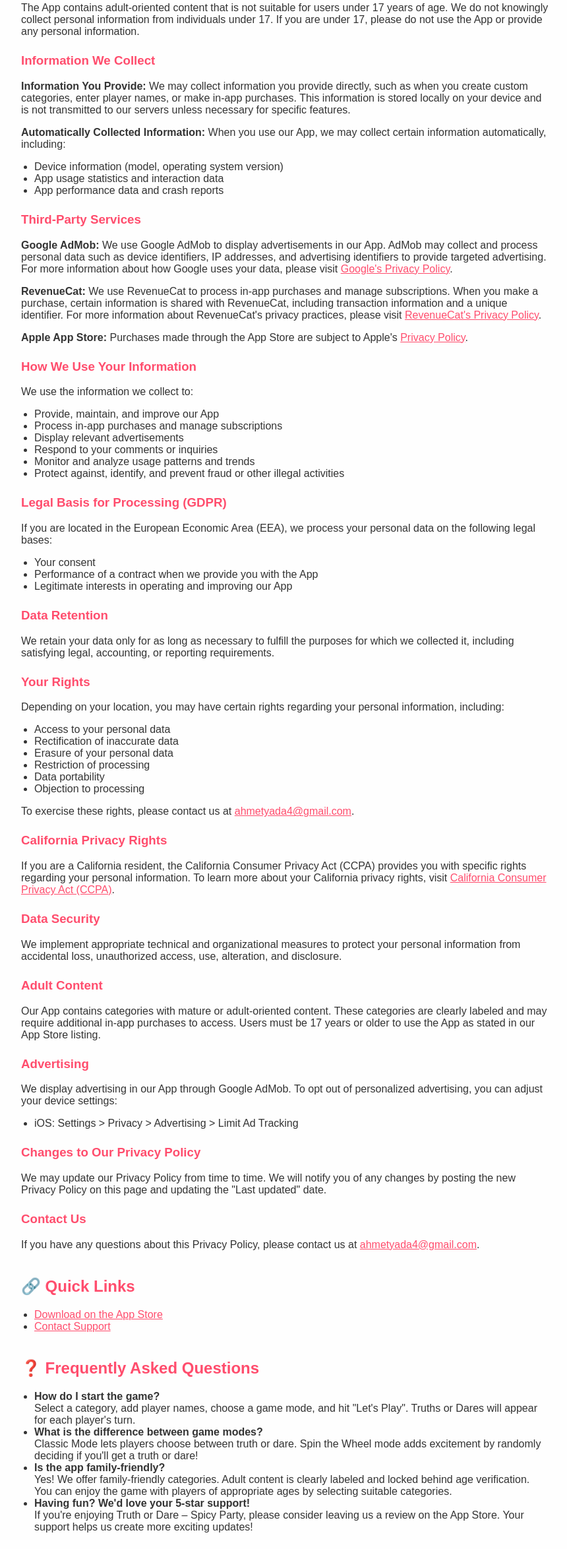
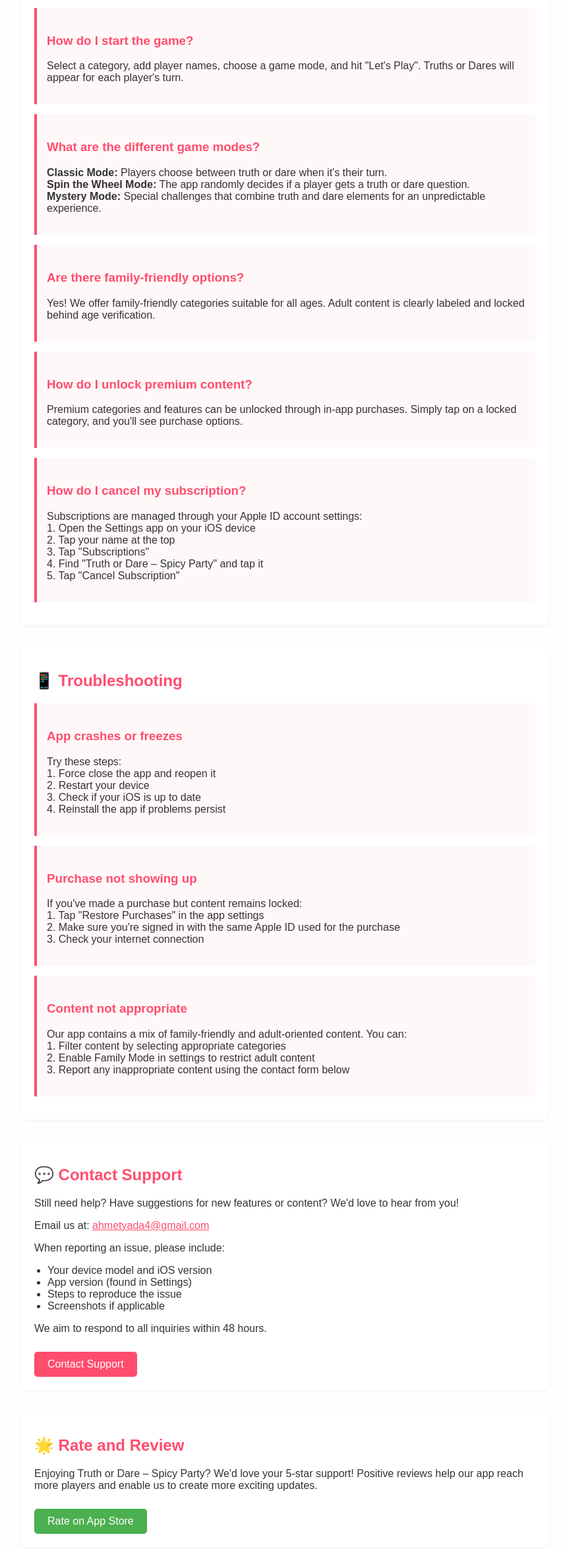
Before and after one commit to crovs/privacy-policy-truthdare, a plain HTML site: page index.html in a window 1280 px wide. Shown: the part 441-2789 px from the top of the page at 66% size, without its empty margins (208-1068 px from the left). Drawn offline with Linux system fonts and the light colour scheme.

Commit message:
Update index.html

```diff
--- a/index.html
+++ b/index.html
@@ -2,7 +2,7 @@
 <html lang="en">
 <head>
   <meta charset="UTF-8" meta name="viewport" content="width=device-width, initial-scale=1.0"/>
-  <title>Truth or Dare – Spicy Party | Privacy Policy</title>
+  <title>Truth or Dare – Spicy Party | Support</title>
   <style>
     body {
       font-family: sans-serif;
@@ -41,7 +41,45 @@
       color: #777;
     }
     .section {
-      margin-bottom: 40px;
+      margin-bottom: 30px;
+      padding: 20px;
+      border-radius: 8px;
+      background-color: #fff;
+      box-shadow: 0 2px 4px rgba(0,0,0,0.05);
+    }
+    .card {
+      padding: 15px;
+      margin-bottom: 15px;
+      border-left: 4px solid #ff4d6d;
+      background-color: #fff8f9;
+    }
+    .contact-btn {
+      display: inline-block;
+      background-color: #ff4d6d;
+      color: white;
+      padding: 10px 20px;
+      border-radius: 5px;
+      text-decoration: none;
+      margin-top: 10px;
+      transition: background-color 0.3s;
+    }
+    .contact-btn:hover {
+      background-color: #e63e5c;
+    }
+    .links-container {
+      display: flex;
+      flex-wrap: wrap;
+      justify-content: space-around;
+      margin-top: 20px;
+    }
+    .link-card {
+      width: 30%;
+      min-width: 200px;
+      margin-bottom: 20px;
+      text-align: center;
+      padding: 15px;
+      border-radius: 8px;
+      box-shadow: 0 2px 4px rgba(0,0,0,0.1);
     }
   </style>
 </head>
@@ -49,126 +87,122 @@
 
 <header>
   <h1>🎉 Truth or Dare – Spicy Party</h1>
-  <p>Privacy Policy</p>
+  <p>Support Center</p>
 </header>
 
 <main>
   <div class="section">
-    <h2>Privacy Policy</h2>
-    <p>Last updated: May 18, 2025</p>
-
-    <h3>Introduction</h3>
-    <p>Ahmet Emin Yada ("we," "our," or "us") respects your privacy and is committed to protecting it through compliance with this policy. This policy describes how we collect, use, and share information when you use our "Truth or Dare – Spicy Party" mobile application (the "App").</p>
-
-    <h3>Age Restrictions</h3>
-    <p>The App contains adult-oriented content that is not suitable for users under 17 years of age. We do not knowingly collect personal information from individuals under 17. If you are under 17, please do not use the App or provide any personal information.</p>
-
-    <h3>Information We Collect</h3>
-    <p><strong>Information You Provide:</strong> We may collect information you provide directly, such as when you create custom categories, enter player names, or make in-app purchases. This information is stored locally on your device and is not transmitted to our servers unless necessary for specific features.</p>
-
-    <p><strong>Automatically Collected Information:</strong> When you use our App, we may collect certain information automatically, including:</p>
-    <ul>
-      <li>Device information (model, operating system version)</li>
-      <li>App usage statistics and interaction data</li>
-      <li>App performance data and crash reports</li>
-    </ul>
-
-    <h3>Third-Party Services</h3>
-    <p><strong>Google AdMob:</strong> We use Google AdMob to display advertisements in our App. AdMob may collect and process personal data such as device identifiers, IP addresses, and advertising identifiers to provide targeted advertising. For more information about how Google uses your data, please visit <a href="https://policies.google.com/privacy" target="_blank">Google's Privacy Policy</a>.</p>
-
-    <p><strong>RevenueCat:</strong> We use RevenueCat to process in-app purchases and manage subscriptions. When you make a purchase, certain information is shared with RevenueCat, including transaction information and a unique identifier. For more information about RevenueCat's privacy practices, please visit <a href="https://www.revenuecat.com/privacy" target="_blank">RevenueCat's Privacy Policy</a>.</p>
-
-    <p><strong>Apple App Store:</strong> Purchases made through the App Store are subject to Apple's <a href="https://www.apple.com/legal/privacy/en-ww/" target="_blank">Privacy Policy</a>.</p>
-
-    <h3>How We Use Your Information</h3>
-    <p>We use the information we collect to:</p>
-    <ul>
-      <li>Provide, maintain, and improve our App</li>
-      <li>Process in-app purchases and manage subscriptions</li>
-      <li>Display relevant advertisements</li>
-      <li>Respond to your comments or inquiries</li>
-      <li>Monitor and analyze usage patterns and trends</li>
-      <li>Protect against, identify, and prevent fraud or other illegal activities</li>
-    </ul>
-
-    <h3>Legal Basis for Processing (GDPR)</h3>
-    <p>If you are located in the European Economic Area (EEA), we process your personal data on the following legal bases:</p>
-    <ul>
-      <li>Your consent</li>
-      <li>Performance of a contract when we provide you with the App</li>
-      <li>Legitimate interests in operating and improving our App</li>
-    </ul>
-
-    <h3>Data Retention</h3>
-    <p>We retain your data only for as long as necessary to fulfill the purposes for which we collected it, including satisfying legal, accounting, or reporting requirements.</p>
-
-    <h3>Your Rights</h3>
-    <p>Depending on your location, you may have certain rights regarding your personal information, including:</p>
-    <ul>
-      <li>Access to your personal data</li>
-      <li>Rectification of inaccurate data</li>
-      <li>Erasure of your personal data</li>
-      <li>Restriction of processing</li>
-      <li>Data portability</li>
-      <li>Objection to processing</li>
-    </ul>
-    <p>To exercise these rights, please contact us at <a href="mailto:ahmetyada4@gmail.com">ahmetyada4@gmail.com</a>.</p>
-
-    <h3>California Privacy Rights</h3>
-    <p>If you are a California resident, the California Consumer Privacy Act (CCPA) provides you with specific rights regarding your personal information. To learn more about your California privacy rights, visit <a href="https://oag.ca.gov/privacy/ccpa" target="_blank">California Consumer Privacy Act (CCPA)</a>.</p>
-
-    <h3>Data Security</h3>
-    <p>We implement appropriate technical and organizational measures to protect your personal information from accidental loss, unauthorized access, use, alteration, and disclosure.</p>
-
-    <h3>Adult Content</h3>
-    <p>Our App contains categories with mature or adult-oriented content. These categories are clearly labeled and may require additional in-app purchases to access. Users must be 17 years or older to use the App as stated in our App Store listing.</p>
-
-    <h3>Advertising</h3>
-    <p>We display advertising in our App through Google AdMob. To opt out of personalized advertising, you can adjust your device settings:</p>
-    <ul>
-      <li>iOS: Settings > Privacy > Advertising > Limit Ad Tracking</li>
-    </ul>
-
-    <h3>Changes to Our Privacy Policy</h3>
-    <p>We may update our Privacy Policy from time to time. We will notify you of any changes by posting the new Privacy Policy on this page and updating the "Last updated" date.</p>
-
-    <h3>Contact Us</h3>
-    <p>If you have any questions about this Privacy Policy, please contact us at <a href="mailto:ahmetyada4@gmail.com">ahmetyada4@gmail.com</a>.</p>
+    <h2>Need Help? We've Got You Covered!</h2>
+    <p>Welcome to the Truth or Dare – Spicy Party support page. Find answers to common questions, troubleshooting tips, and ways to contact us below.</p>
   </div>
 
   <div class="section">
-    <h2>🔗 Quick Links</h2>
-    <ul>
-      <li><a href="#">Download on the App Store</a></li>
-      <li><a href="mailto:ahmetyada4@gmail.com">Contact Support</a></li>
-    </ul>
+    <h2>🔍 Frequently Asked Questions</h2>
+
+    <div class="card">
+      <h3>How do I start the game?</h3>
+      <p>Select a category, add player names, choose a game mode, and hit "Let's Play". Truths or Dares will appear for each player's turn.</p>
+    </div>
+
+    <div class="card">
+      <h3>What are the different game modes?</h3>
+      <p><strong>Classic Mode:</strong> Players choose between truth or dare when it's their turn.<br>
+      <strong>Spin the Wheel Mode:</strong> The app randomly decides if a player gets a truth or dare question.<br>
+      <strong>Mystery Mode:</strong> Special challenges that combine truth and dare elements for an unpredictable experience.</p>
+    </div>
+
+    <div class="card">
+      <h3>Are there family-friendly options?</h3>
+      <p>Yes! We offer family-friendly categories suitable for all ages. Adult content is clearly labeled and locked behind age verification.</p>
+    </div>
+
+    <div class="card">
+      <h3>How do I unlock premium content?</h3>
+      <p>Premium categories and features can be unlocked through in-app purchases. Simply tap on a locked category, and you'll see purchase options.</p>
+    </div>
+
+    <div class="card">
+      <h3>How do I cancel my subscription?</h3>
+      <p>Subscriptions are managed through your Apple ID account settings:<br>
+      1. Open the Settings app on your iOS device<br>
+      2. Tap your name at the top<br>
+      3. Tap "Subscriptions"<br>
+      4. Find "Truth or Dare – Spicy Party" and tap it<br>
+      5. Tap "Cancel Subscription"</p>
+    </div>
   </div>
 
   <div class="section">
-    <h2>❓ Frequently Asked Questions</h2>
-    <ul>
-      <li><strong>How do I start the game?</strong><br>Select a category, add player names, choose a game mode, and hit "Let's Play". Truths or Dares will appear for each player's turn.</li>
-      <li><strong>What is the difference between game modes?</strong><br>Classic Mode lets players choose between truth or dare. Spin the Wheel mode adds excitement by randomly deciding if you'll get a truth or dare!</li>
-      <li><strong>Is the app family-friendly?</strong><br>Yes! We offer family-friendly categories. Adult content is clearly labeled and locked behind age verification. You can enjoy the game with players of appropriate ages by selecting suitable categories.</li>
-      <li><strong>Having fun? We'd love your 5-star support!</strong><br>If you're enjoying Truth or Dare – Spicy Party, please consider leaving us a review on the App Store. Your support helps us create more exciting updates!</li>
-    </ul>
+    <h2>📱 Troubleshooting</h2>
+
+    <div class="card">
+      <h3>App crashes or freezes</h3>
+      <p>Try these steps:<br>
+      1. Force close the app and reopen it<br>
+      2. Restart your device<br>
+      3. Check if your iOS is up to date<br>
+      4. Reinstall the app if problems persist</p>
+    </div>
+
+    <div class="card">
+      <h3>Purchase not showing up</h3>
+      <p>If you've made a purchase but content remains locked:<br>
+      1. Tap "Restore Purchases" in the app settings<br>
+      2. Make sure you're signed in with the same Apple ID used for the purchase<br>
+      3. Check your internet connection</p>
+    </div>
+
+    <div class="card">
+      <h3>Content not appropriate</h3>
+      <p>Our app contains a mix of family-friendly and adult-oriented content. You can:<br>
+      1. Filter content by selecting appropriate categories<br>
+      2. Enable Family Mode in settings to restrict adult content<br>
+      3. Report any inappropriate content using the contact form below</p>
+    </div>
   </div>
 
   <div class="section">
-    <h2>🐛 Found a Bug?</h2>
-    <p>If something breaks, feels off, or just isn't working, please <a href="mailto:ahmetyada4@gmail.com">email me</a> with:</p>
+    <h2>💬 Contact Support</h2>
+    <p>Still need help? Have suggestions for new features or content? We'd love to hear from you!</p>
+    <p>Email us at: <a href="mailto:ahmetyada4@gmail.com">ahmetyada4@gmail.com</a></p>
+    <p>When reporting an issue, please include:</p>
     <ul>
-      <li>What you were doing when it happened</li>
       <li>Your device model and iOS version</li>
-      <li>Optional: screenshot or screen recording</li>
+      <li>App version (found in Settings)</li>
+      <li>Steps to reproduce the issue</li>
+      <li>Screenshots if applicable</li>
     </ul>
-    <p>I'll fix it as fast as possible — pinky promise!</p>
+    <p>We aim to respond to all inquiries within 48 hours.</p>
+    <a href="mailto:ahmetyada4@gmail.com" class="contact-btn">Contact Support</a>
   </div>
 
   <div class="section">
-    <h2>💡 Suggestions?</h2>
-    <p>Have an idea for a new category or a hilarious truth or dare? I'd love to hear it!</p>
-    <p>Email: <a href="mailto:ahmetyada4@gmail.com">ahmetyada4@gmail.com</a></p>
+    <h2>🌟 Rate and Review</h2>
+    <p>Enjoying Truth or Dare – Spicy Party? We'd love your 5-star support! Positive reviews help our app reach more players and enable us to create more exciting updates.</p>
+    <a href="https://apps.apple.com/app/idXXXXXXXXXX" class="contact-btn" style="background-color: #4CAF50;">Rate on App Store</a>
+  </div>
+
+  <div class="section">
+    <h2>📄 Important Links</h2>
+    <div class="links-container">
+      <div class="link-card">
+        <h3>Main Website</h3>
+        <p>Visit our official website for the latest news and information</p>
+        <a href="https://crovs.github.io/truth-or-dare-game/" class="contact-btn">Visit</a>
+      </div>
+
+      <div class="link-card">
+        <h3>Privacy Policy</h3>
+        <p>Learn how we protect your personal information and data</p>
+        <a href="https://crovs.github.io/truth-or-dare-game/privacy.html" class="contact-btn">Read Policy</a>
+      </div>
+
+      <div class="link-card">
+        <h3>Terms of Service</h3>
+        <p>Review the terms and conditions for using our application</p>
+        <a href="https://crovs.github.io/truth-or-dare-game/terms.html" class="contact-btn">Read Terms</a>
+      </div>
+    </div>
   </div>
 </main>
 
```
